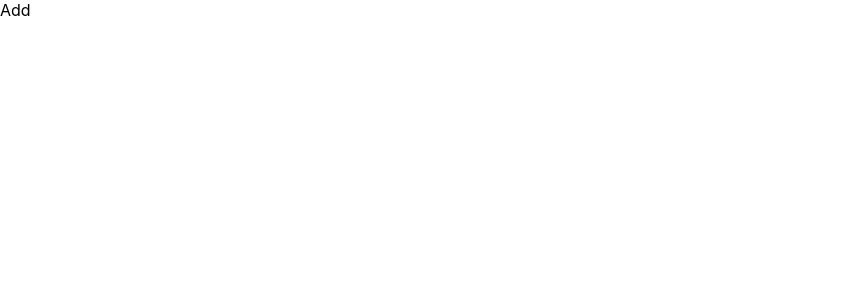
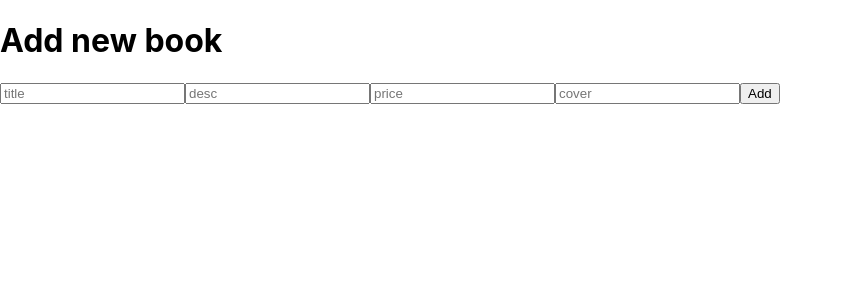
Before and after one commit to TylerWaugh01/SQL-Client, a React (Create React App) app: page /add in a window 1280 px wide. Shown: the top 300 px of the page, without its empty margins (0-843 px from the left). Built offline with nearby package versions, Linux system fonts and the light colour scheme.

Commit message:
Add New Data To MySql

```diff
--- a/src/pages/Add.jsx
+++ b/src/pages/Add.jsx
@@ -1,9 +1,44 @@
 import React from 'react'
+import { useState } from 'react'
+import { useNavigate } from 'react-router-dom'
+import axios from 'axios';
+
 
 const Add = () => {
-  return (
-    <div>Add</div>
-  )
+    const [book, setBook] = useState({
+        title: "",
+        desc: "",
+        price: null,
+        cover: "",
+    })
+
+    const navigate = useNavigate()
+
+    const handleChange = (e) => {
+        setBook((prev) => ({ ...prev, [e.target.name]: e.target.value }));
+    };
+
+    const handleClick = async e => {
+        e.preventDefault()
+        try {
+            await axios.post("http://localhost:8800/books", book);
+            navigate("/")
+        } catch (err) {
+            console.log(err)
+        }
+    };
+
+
+    return (
+        <div className='form'>
+            <h1>Add new book</h1>
+            <input type='text' placeholder='title' onChange={handleChange} name="title" />
+            <input type='text' placeholder='desc' onChange={handleChange} name="desc" />
+            <input type='number' placeholder='price' onChange={handleChange} name="price" />
+            <input type='text' placeholder='cover' onChange={handleChange} name="cover" />
+            <button onClick={handleClick}>Add</button>
+        </div>
+    )
 }
 
 export default Add
```
